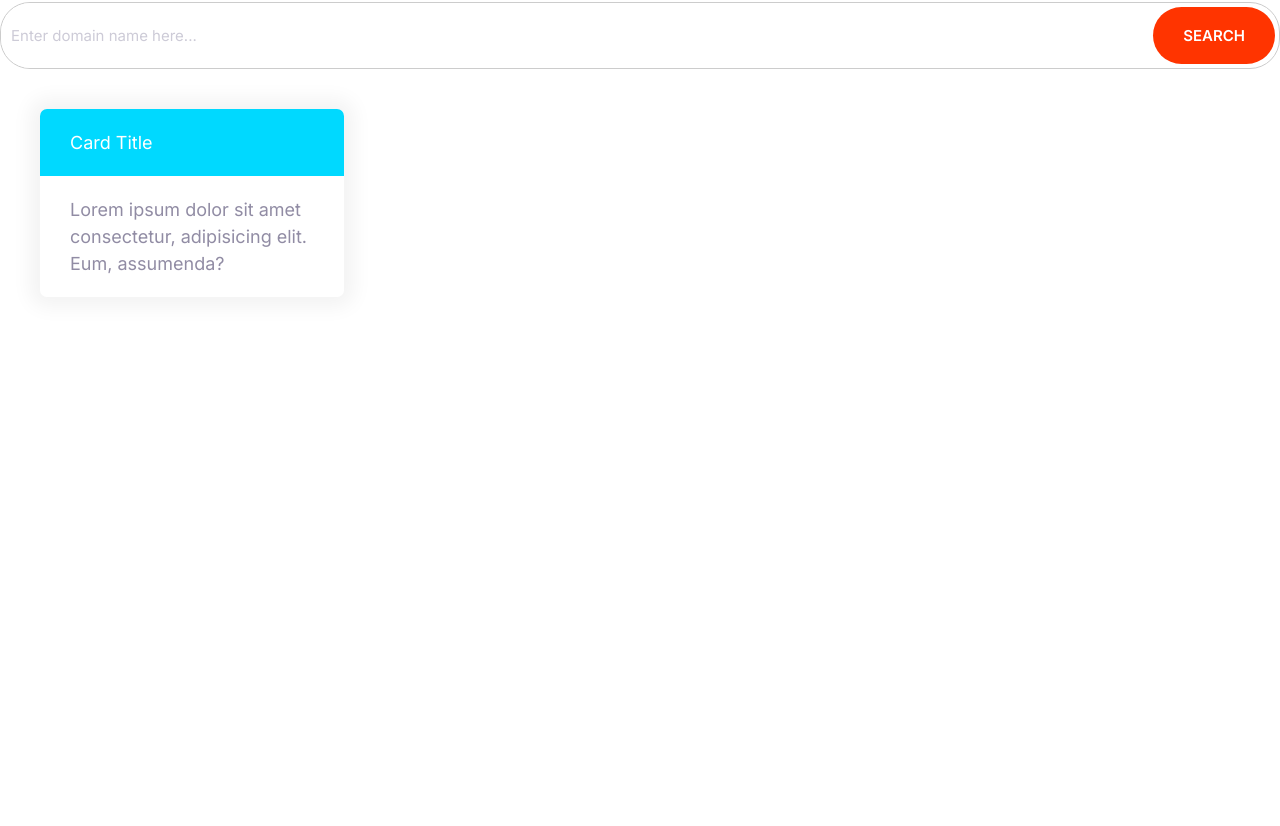
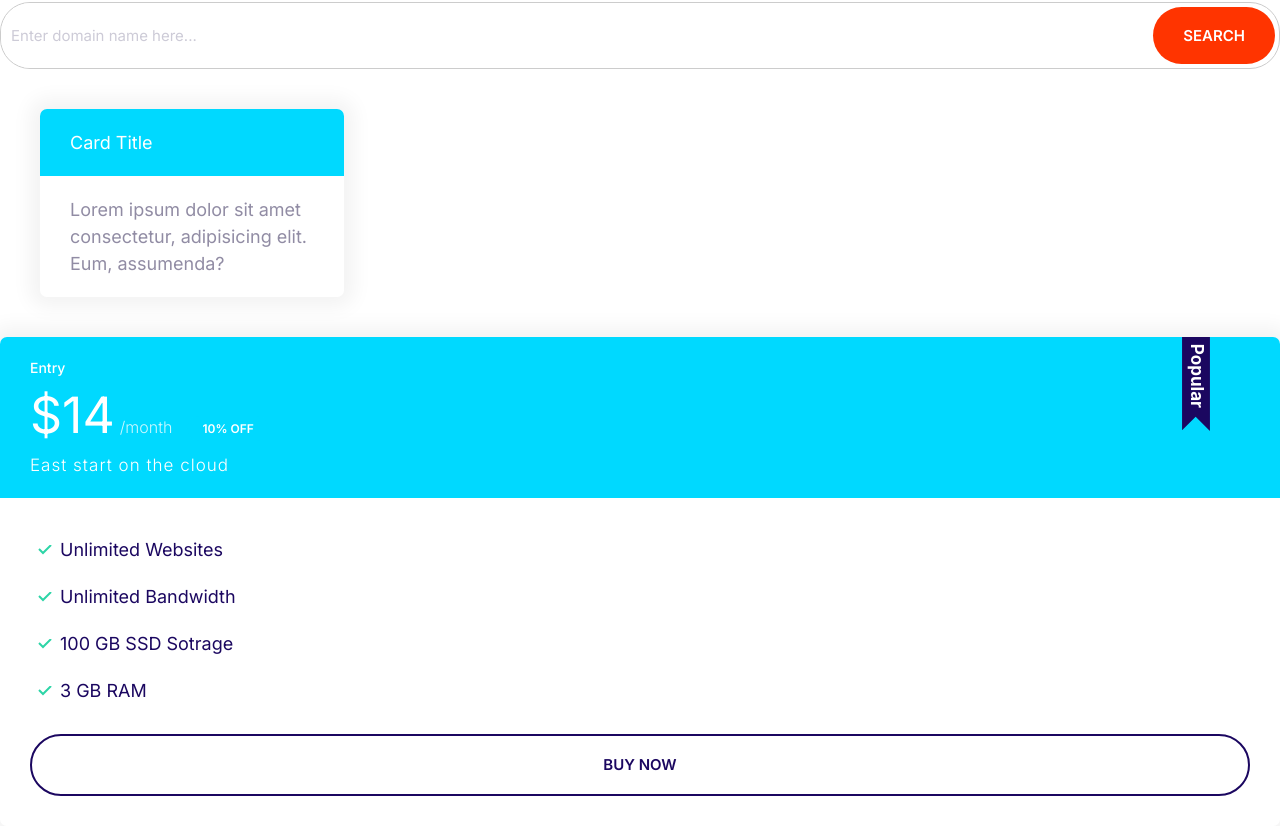
Before and after one commit to bharath-070/cloudfy, a plain HTML site: page moshify/index.html in a window 1280 px wide. Shown: the part 751-1577 px from the top of the page. Before the commit the page ends 1088 px from the top, so only its background shows below. Drawn offline with Linux system fonts and the light colour scheme.

Commit message:
adding plans

```diff
--- a/moshify/css/styles.css
+++ b/moshify/css/styles.css
@@ -75,6 +75,7 @@ a{
 }
 .badge--small{
     font-size: 1.6rem;
+    padding: 0.5rem 1.5rem;
 }
 /*lists*/
 .list{
@@ -201,6 +202,42 @@ a{
     background: var(--color-secondary);
     color: #fff;
   }
+  /* Plans */
+.plan__name {
+    color: #fff;
+    margin: 0;
+    font-weight: 500;
+    font-size: 2.4rem;
+  }
+  .plan__price {
+    font-size: 6rem;
+  }
+  .plan__billing-cycle {
+    font-size: 2.4rem;
+    font-weight: 300;
+    opacity: 0.8;
+    margin-right: 1rem;
+  }
+  .plan__description {
+    font-size: 2rem;
+    font-weight: 300;
+    letter-spacing: 1px;
+    display: block;
+  }
+  .plan .list__item {
+    margin-bottom: 2rem;
+  }
+  .plan--popular .card__header {
+    position: relative;
+  }
+  .plan--popular .card__header::before {
+    content: url(../images/popular.svg);
+    width: 40px;
+    display: inline-block;
+    position: absolute;
+    top: -6px;
+    right: 5%;
+  }
 /*media query*/
 @media  screen and (min-width:1024px) {
     body{
@@ -233,4 +270,19 @@ a{
     .input{
         font-size: 1.5rem;
     }
+    .plan__name {
+        font-size: 1.4rem;
+      }
+
+      .plan__price {
+        font-size: 5rem;
+      }
+
+      .plan__billing-cycle {
+        font-size: 1.6rem;
+      }
+
+      .plan__description {
+        font-size: 1.7rem;
+      }
 }
--- a/moshify/index.html
+++ b/moshify/index.html
@@ -50,5 +50,25 @@
         </div>
       </div>
     </div>
+    <div class="plan plan--popular">
+      <div class="card card--secondary">
+        <header class="card__header">
+          <h3 class="plan__name">Entry</h3>
+          <span class="plan__price">$14</span>
+          <span class="plan__billing-cycle">/month</span>
+          <span class="badge badge--secondary badge--small">10% OFF</span>
+          <span class="plan__description">East start on the cloud</span>
+        </header>
+        <div class="card__body">
+          <ul class="list list--tick">
+            <li class="list__item">Unlimited Websites</li>
+            <li class="list__item">Unlimited Bandwidth</li>
+            <li class="list__item">100 GB SSD Sotrage</li>
+            <li class="list__item">3 GB RAM</li>
+          </ul>
+          <button class="btn btn--outline btn--block">Buy Now</button>
+        </div>
+      </div>
+    </div>
   </body>
 </html>
```
Also changed, not shown: moshify/components/plans.html (added, +20 -0 lines), moshify/images/popular.svg (added).
